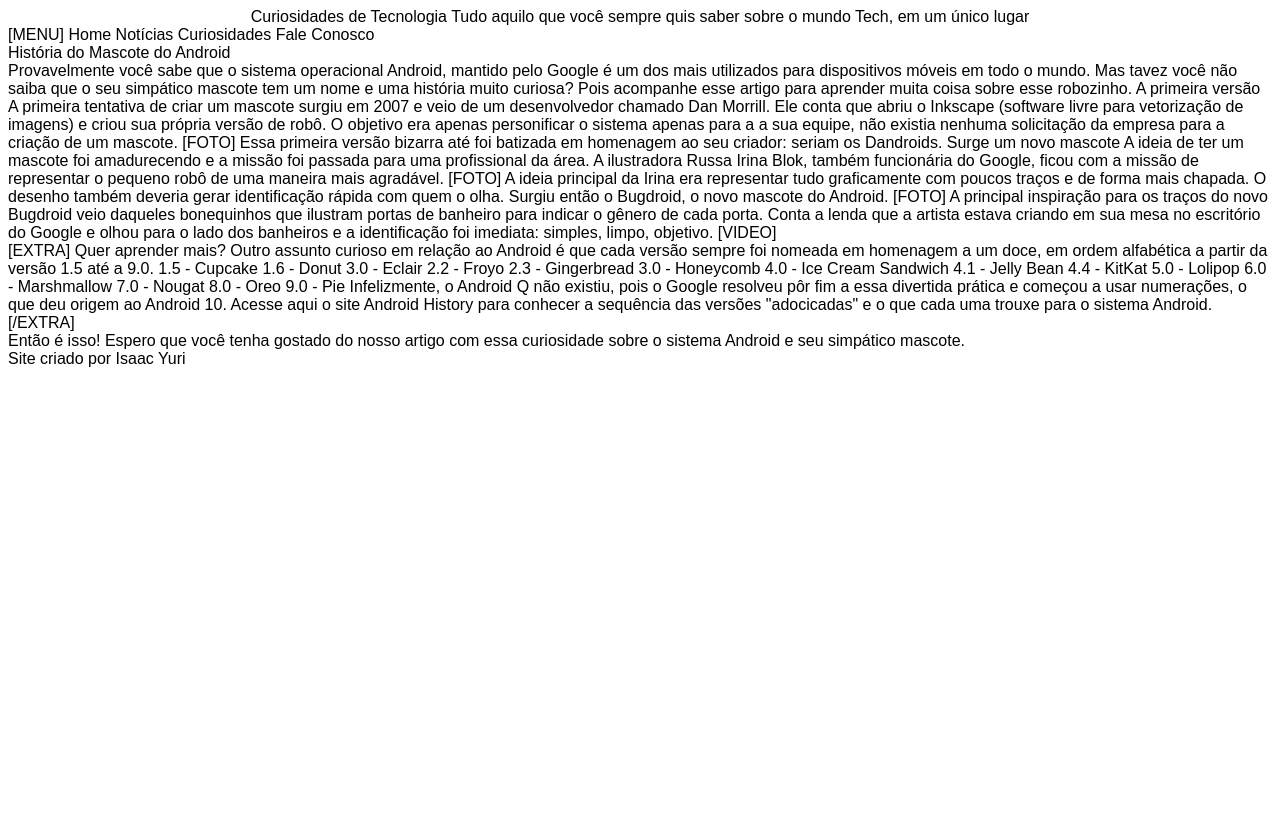
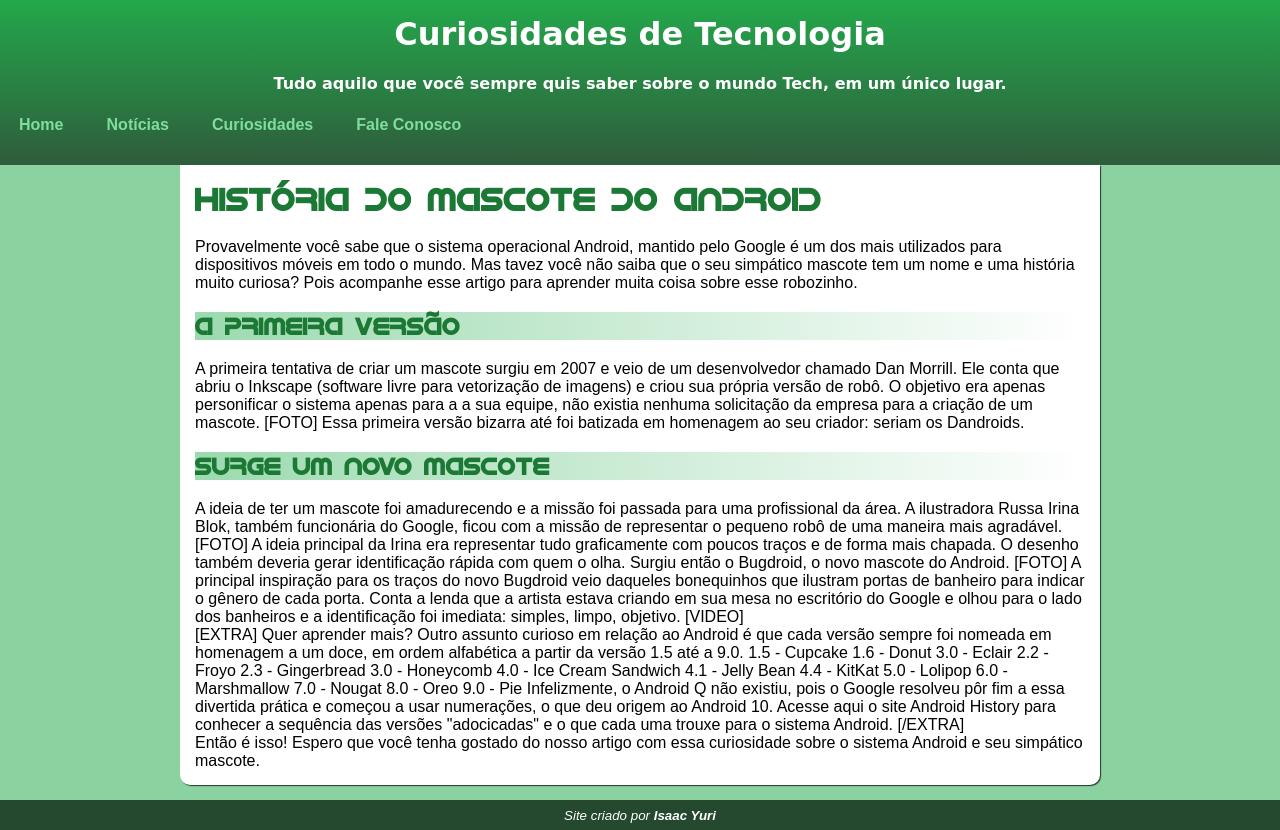
Before and after one commit to Isaac-Yuri/site-do-android, a plain HTML site: page android.html in a window 1280 px wide. Before the commit the page ends 800 px from the top, so only its background shows below. Drawn offline with Linux system fonts and the light colour scheme.

Commit message:
varios estilos adicionados

```diff
--- a/android.html
+++ b/android.html
@@ -10,28 +10,26 @@
 </head>
 <body>
     <header id="cabecalho">
-        Curiosidades de Tecnologia
-        Tudo aquilo que você sempre quis saber sobre o mundo Tech, em um único lugar
+        <h1>Curiosidades de Tecnologia</h1>
+        <h4>Tudo aquilo que você sempre quis saber sobre o mundo Tech, em um único lugar.</h4>
+        <nav>
+            <a href="">Home</a>
+            <a href="">Notícias</a>
+            <a href="">Curiosidades</a>
+            <a href="">Fale Conosco</a>
+        </nav>
     </header>
 
-    <nav>
-        [MENU]
-        Home
-        Notícias
-        Curiosidades
-        Fale Conosco
-    </nav>
-
     <main>
-        História do Mascote do Android
+        <h1 class="letraAndroid">História do Mascote do Android</h1>
 
         <article>
             Provavelmente você sabe que o sistema operacional Android, mantido pelo Google é um dos mais utilizados para dispositivos móveis em todo o mundo. Mas tavez você não saiba que o seu simpático mascote tem um nome e uma história muito curiosa? Pois acompanhe esse artigo para aprender muita coisa sobre esse robozinho.
-            A primeira versão
+            <h2 class="letraAndroid">A primeira versão</h2>
             A primeira tentativa de criar um mascote surgiu em 2007 e veio de um desenvolvedor chamado Dan Morrill. Ele conta que abriu o Inkscape (software livre para vetorização de imagens) e criou sua própria versão de robô. O objetivo era apenas personificar o sistema apenas para a a sua equipe, não existia nenhuma solicitação da empresa para a criação de um mascote.
             [FOTO]
             Essa primeira versão bizarra até foi batizada em homenagem ao seu criador: seriam os Dandroids.
-            Surge um novo mascote
+            <h2 class="letraAndroid">Surge um novo mascote</h2>
             A ideia de ter um mascote foi amadurecendo e a missão foi passada para uma profissional da área. A ilustradora Russa Irina Blok, também funcionária do Google, ficou com a missão de representar o pequeno robô de uma maneira mais agradável.
             [FOTO]
             A ideia principal da Irina era representar tudo graficamente com poucos traços e de forma mais chapada. O desenho também deveria gerar identificação rápida com quem o olha. Surgiu então o Bugdroid, o novo mascote do Android.
@@ -64,6 +62,6 @@
         </article>
     </main>
 
-    <footer>Site criado por Isaac Yuri</footer>
+    <footer><em><small>Site criado por <strong>Isaac Yuri</strong></small></em></footer>
 </body>
 </html>
--- a/style.css
+++ b/style.css
@@ -11,7 +11,82 @@
    /* Configurações globais */
    font-family: Arial, Helvetica, sans-serif;
 }
+body{
+    margin: 0px;
+    background-color: #8ad3a0;
+}
 
-header#cabecalho{
+/* Configurações do cabeçalho */
+header {
+    color: white;
+    margin-top: 0px;
+    padding-top: 15px;
+    height: 150px;
+    background-image: linear-gradient(to bottom, #23A84B, #2f5c3c);
+}
+
+header > h1, h4 {
+    margin-top: 0px;
     text-align: center;
 }
+
+header > *{
+    font-family: 'Bebas Neue', cursive;
+}
+
+/* menu */
+nav > a {
+    color: #7edf9b;
+    text-decoration: none;
+    align-items: left;
+    margin: 0px 10px;
+    font-weight: 900;
+    padding: 9px;
+    border-radius: 4px;
+    transition: .6s;
+}
+
+nav > a:hover {
+    color: #2f5c3c;
+    background-color:#7edf9b;
+}
+
+@media(max-width: 647px){
+    nav {
+        display: none;
+    }
+}
+
+/* conteudo */
+main{
+    max-width: 890px;
+    margin: auto;
+    margin-bottom: 15px;
+    padding: 15px;
+    background-color: white;
+    border-bottom-left-radius: 10px;
+    border-bottom-right-radius: 10px;
+    box-shadow: 1px 1px 1px rgba(0, 0, 0, 0.739);
+}
+
+.letraAndroid {
+    font-family: Idroid;
+    color: #1b7935;
+}
+
+h2.letraAndroid{
+    background-image: linear-gradient(to right, #9cdaaf, white);
+}
+
+main > h1 {
+    margin-top: 0px;
+}
+
+/* footer */
+
+footer{
+    padding: 6px;
+    text-align: center;
+    background-color: #24492f;
+    color: white;
+}
```
